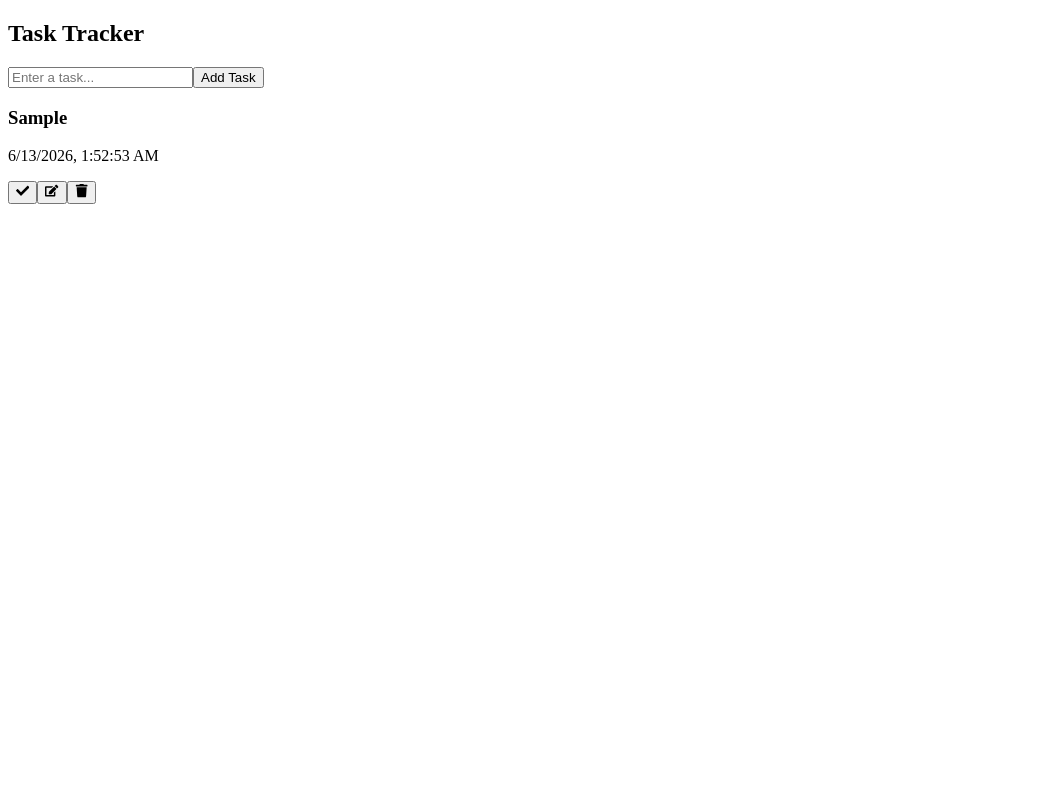
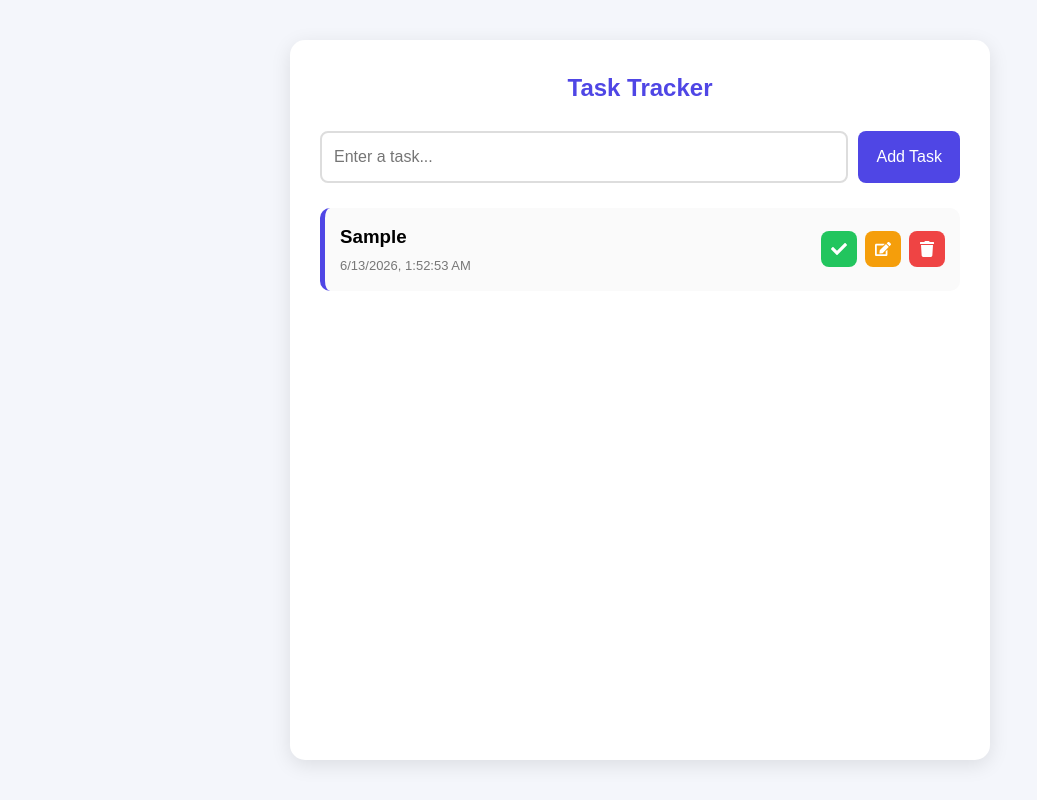
Before and after one commit to Tracy-Boateng/to-do, a React (Create React App) app: page / in a window 1280 px wide. Both pictures are taken after typing "Sample" into the empty fields and a click on the button "Add Task". Shown: the whole page, without its empty margins (0-1037 px from the left). Built offline with nearby package versions, Linux system fonts and the light colour scheme.

Commit message:
styling fixed

```diff
--- a/src/styles/index.css
+++ b/src/styles/index.css
@@ -1,2 +1,181 @@
 @charset "utf-8";
 @import './reset.css';
+
+
+body {
+  font-family: Arial, Helvetica, sans-serif;
+  background-color: #f4f6fb;
+}
+
+/* App Layout */
+
+.app {
+  min-height: 100vh;
+  display: flex;
+  justify-content: center;
+  padding: 40px 20px;
+}
+
+.todo-container {
+  width: 100%;
+  max-width: 700px;
+  background-color: white;
+  padding: 30px;
+  border-radius: 15px;
+  box-shadow: 0 5px 20px rgba(0, 0, 0, 0.1);
+}
+
+.todo-container h1 {
+  text-align: center;
+  color: #4f46e5;
+  margin-bottom: 25px;
+}
+
+/* Form */
+
+.task-form {
+  display: flex;
+  gap: 10px;
+  margin-bottom: 25px;
+}
+
+.task-input {
+  flex: 1;
+  padding: 12px;
+  border: 2px solid #dddddd;
+  border-radius: 8px;
+  font-size: 16px;
+}
+
+.task-input:focus {
+  outline: none;
+  border-color: #4f46e5;
+}
+
+.add-btn {
+  padding: 12px 18px;
+  border: none;
+  border-radius: 8px;
+  background-color: #4f46e5;
+  color: white;
+  cursor: pointer;
+  transition: 0.3s;
+}
+
+.add-btn:hover {
+  opacity: 0.9;
+}
+
+/* Task List */
+
+.task-list {
+  margin-top: 20px;
+}
+
+.empty-message {
+  text-align: center;
+  color: #777;
+  padding: 20px;
+}
+
+/* Task Item */
+
+.task-item {
+  display: flex;
+  justify-content: space-between;
+  align-items: center;
+  background-color: #fafafa;
+  padding: 15px;
+  border-radius: 10px;
+  margin-bottom: 15px;
+  border-left: 5px solid #4f46e5;
+}
+
+.task-item h3 {
+  margin-bottom: 5px;
+}
+
+/* Completed Task */
+
+.task-item.completed {
+  background-color: #f0fdf4;
+  border-left: 5px solid #22c55e;
+}
+
+.task-item.completed h3 {
+  text-decoration: line-through;
+  color: gray;
+}
+
+.completed-badge {
+  display: inline-block;
+  background-color: #22c55e;
+  color: white;
+  padding: 4px 10px;
+  border-radius: 20px;
+  font-size: 12px;
+  margin-bottom: 5px;
+}
+
+/* Date */
+
+.task-date {
+  font-size: 13px;
+  color: #777;
+  margin-top: 5px;
+}
+
+/* Buttons */
+
+.task-actions {
+  display: flex;
+  gap: 8px;
+}
+
+.task-actions button {
+  border: none;
+  padding: 10px;
+  border-radius: 8px;
+  cursor: pointer;
+  color: white;
+  transition: 0.2s;
+}
+
+.task-actions button:hover {
+  transform: scale(1.05);
+}
+
+.complete-btn {
+  background-color: #22c55e;
+}
+
+.edit-btn {
+  background-color: #f59e0b;
+}
+
+.delete-btn {
+  background-color: #ef4444;
+}
+
+/* Mobile */
+
+@media (max-width: 600px) {
+  .task-form {
+    flex-direction: column;
+  }
+
+  .add-btn {
+    width: 100%;
+  }
+
+  .task-item {
+    flex-direction: column;
+    align-items: flex-start;
+    gap: 10px;
+  }
+
+  .task-actions {
+    width: 100%;
+    justify-content: flex-end;
+  }
+}
--- a/src/styles/reset.css
+++ b/src/styles/reset.css
@@ -1 +1,79 @@
 @charset "utf-8";
+
+@charset "utf-8";
+
+*, *::before, *::after {
+  box-sizing: border-box;
+}
+
+* {
+  margin: 0;
+  padding: 0;
+  vertical-align: baseline;
+}
+
+html {
+  font-size: 62.5%;
+  scroll-behavior: smooth;
+  -webkit-text-size-adjust: none;
+     -moz-text-size-adjust: none;
+          text-size-adjust: none;
+}
+
+body {
+  min-height: 100dvh;
+  font-family: -apple-system, BlinkMacSystemFont, "Segoe UI", "Noto Sans", Helvetica, Arial, sans-serif, "Apple Color Emoji", "Segoe UI Emoji";
+  font-size: 1.6rem;
+  line-height: 1.5;
+  text-rendering: optimizeSpeed;
+  -webkit-font-smoothing: antialiased;
+   -moz-osx-font-smoothing: grayscale;
+}
+
+h1, h2, h3, h4 {
+  text-wrap: balance;
+}
+
+p, h1, h2, h3, h4 {
+  overflow-wrap: break-word;
+}
+
+ul[role=list], ol[role=list]  {
+  list-style: none;
+}
+
+a, i, figure, img, button,
+input[type=button], input[type=submit] {
+  -webkit-user-select: none;
+     -moz-user-select: none;
+          user-select: none;
+}
+
+img, picture, video, canvas, svg {
+  display: block;
+  max-width: 100%;
+}
+
+input, textarea, button, select {
+  font: inherit;
+  border-style: none;
+  outline-style: none;
+}
+
+input[type=button], input[type=submit],
+input[type=reset], button, a {
+  cursor: pointer;
+}
+
+@media (prefers-reduced-motion: reduce) {
+  html:focus-within {
+    scroll-behavior: auto;
+  }
+
+  *, *::before, *::after {
+    animation-duration: 0.01ms !important;
+    animation-iteration-count: 1 !important;
+    transition-duration: 0.01ms !important;
+    scroll-behavior: auto !important;
+  }
+}
```
